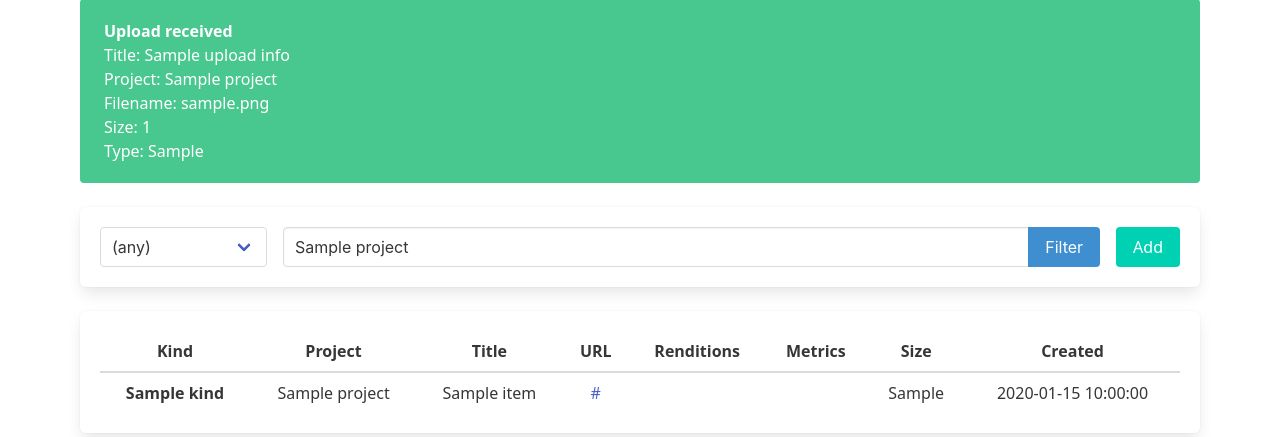
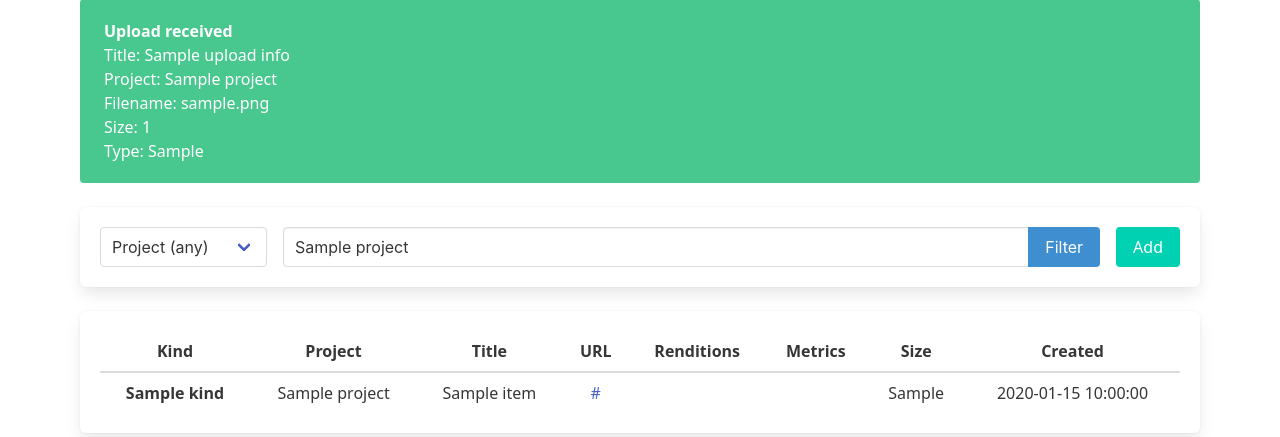
Before and after one commit to dethbird/cdn, a PHP site: template templates/admin/index.twig in a window 1280 px wide. Shown: the part 101-538 px from the top of the page. Run offline with PHP 8.4, Linux system fonts and the light colour scheme; the template is opened without the code that fills it: most values are stand-ins (such as "Sample title", 1, 10 or a date in 2020); some libraries are stand-ins or nearby versions.

Commit message:
dropdown says project (any)

```diff
--- a/templates/admin/index.twig
+++ b/templates/admin/index.twig
@@ -19,7 +19,7 @@
         <div class="control">
           <div class="select">
             <select id="projectFilterSelect">
-              <option value="">(any)</option>
+              <option value="">Project (any)</option>
               {% for p in projects %}
                 <option value="{{ p.id|e }}" {% if p.id == project %}selected{% endif %}>{{ p.name|e }}</option>
               {% endfor %}
```
